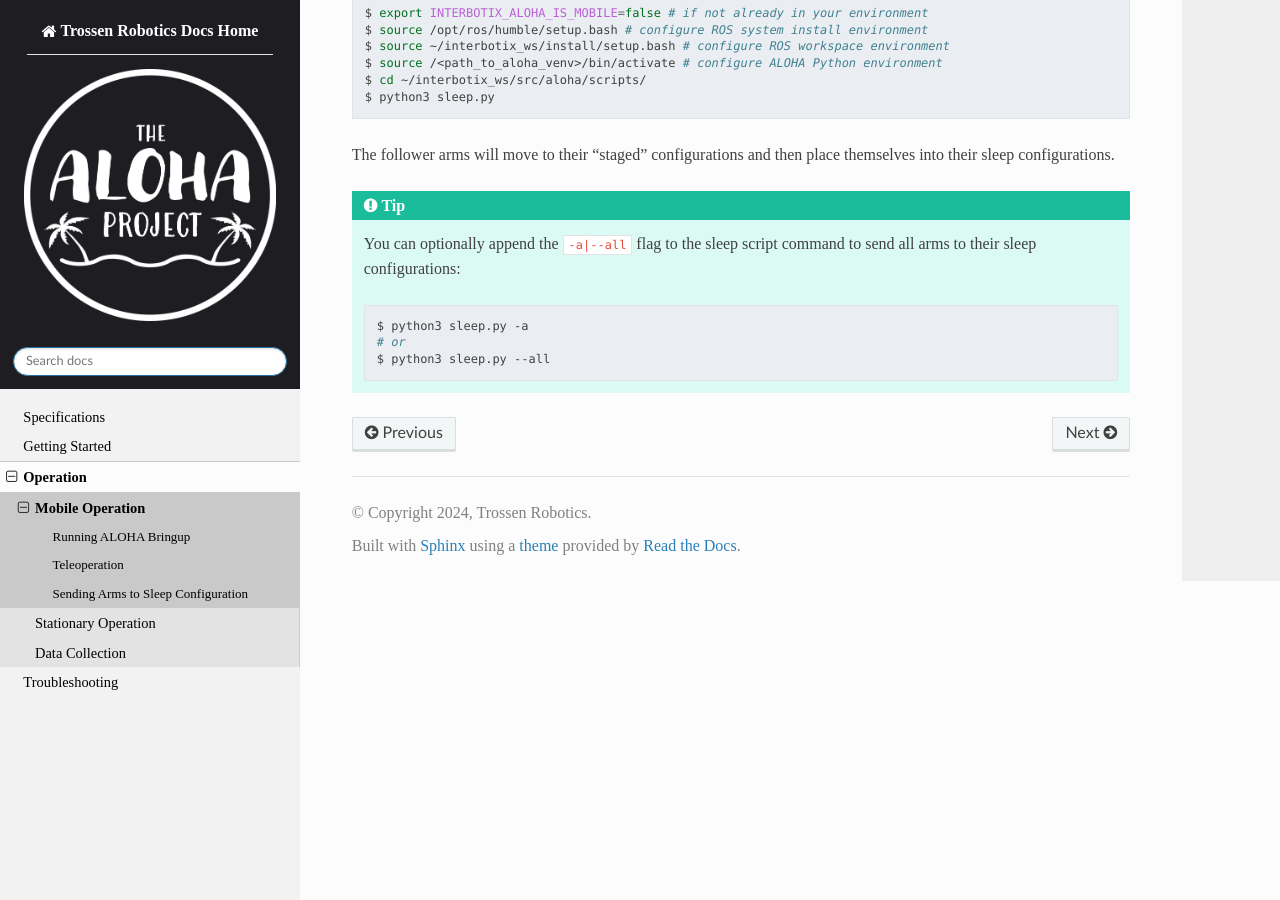
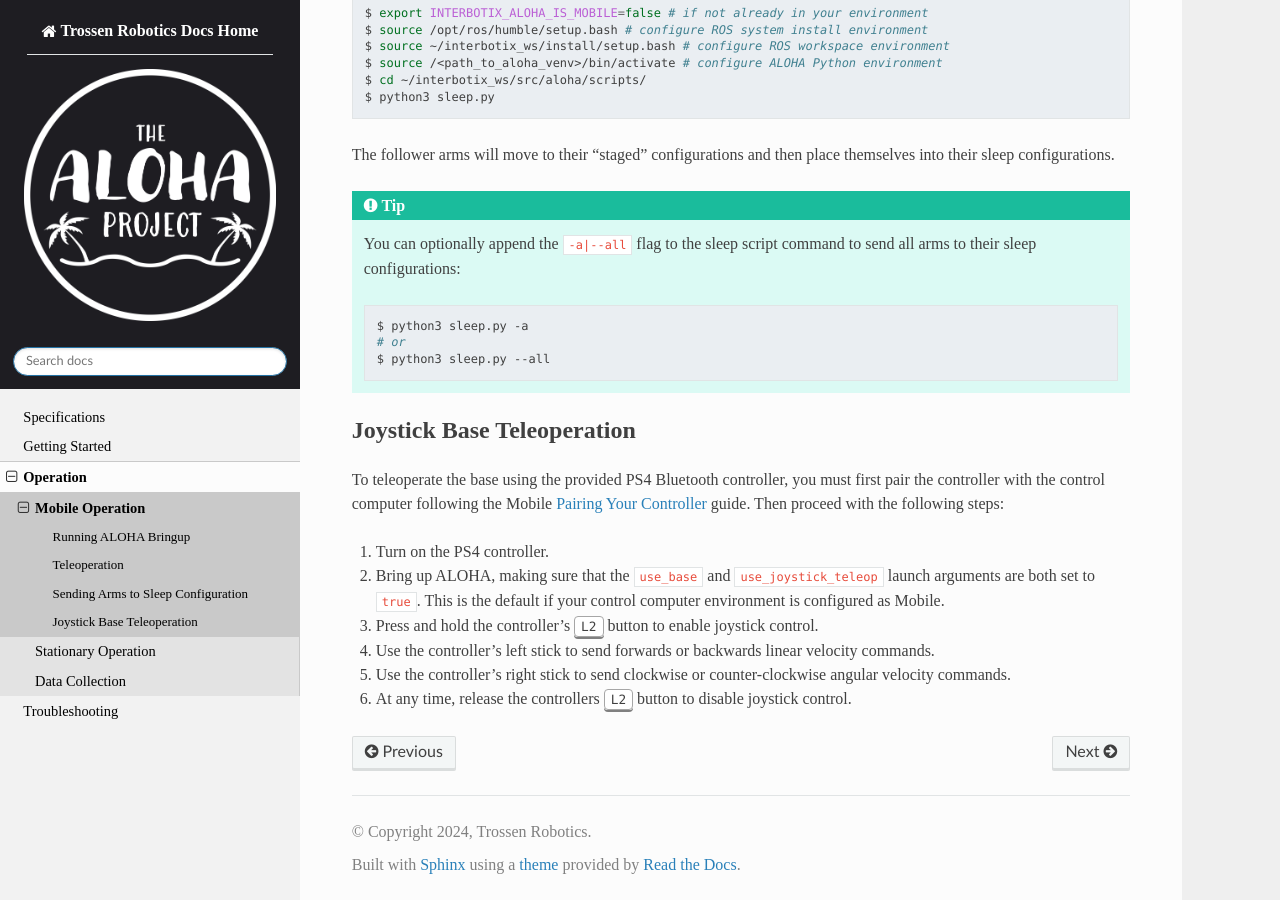
Before and after one commit to TrossenRobotics/aloha_docs, a Sphinx documentation site: the page built from docs/operation/mobile.rst, in a window 1280 px wide and 900 px high, scrolled down 997 px. Built offline with Sphinx 7.4.7 and the Read the Docs theme 2.0.0, drawn with Linux system fonts in a browser that asks for light colours; some web fonts are replaced.

Commit message:
Add joystick base teleop guide

```diff
--- a/docs/operation/mobile.rst
+++ b/docs/operation/mobile.rst
@@ -67,10 +67,16 @@
     # or
     $ python3 sleep.py --all
 
-.. Episode Collection
-.. ==================
+Joystick Base Teleoperation
+===========================
 
+To teleoperate the base using the provided PS4 Bluetooth controller, you must first pair the controller with the control computer following the Mobile :ref:`getting_started/mobile/pairing_controller:Pairing Your Controller` guide.
+Then proceed with the following steps:
 
-
-.. Automatic Episode Collection
-.. ============================
+#.  Turn on the PS4 controller.
+#.  Bring up ALOHA, making sure that the ``use_base`` and ``use_joystick_teleop`` launch arguments are both set to ``true``.
+    This is the default if your control computer environment is configured as Mobile.
+#.  Press and hold the controller's :kbd:`L2` button to enable joystick control.
+#.  Use the controller's left stick to send forwards or backwards linear velocity commands.
+#.  Use the controller's right stick to send clockwise or counter-clockwise angular velocity commands.
+#.  At any time, release the controllers :kbd:`L2` button to disable joystick control.
```
